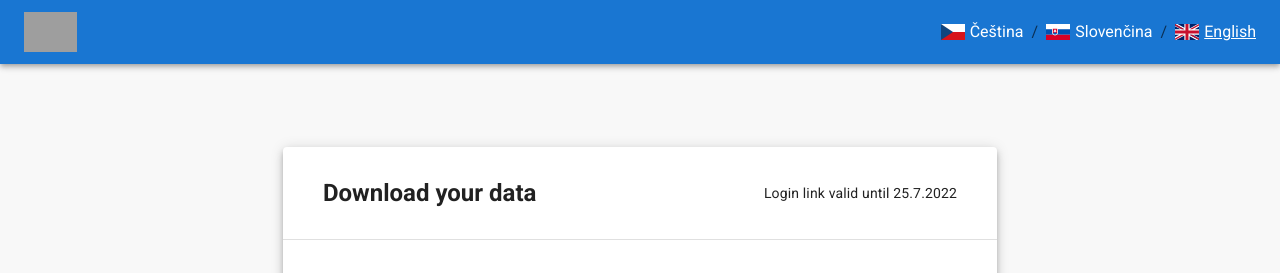
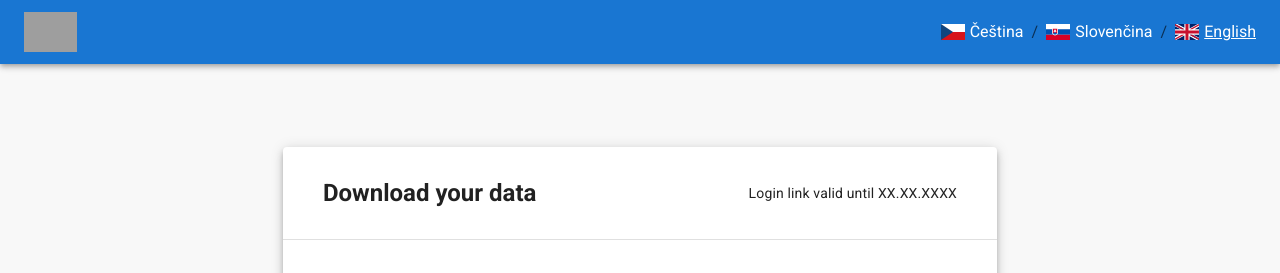
Before and after one commit to jakubvanko/mafil-volunteer-data-giver, a React (Create React App) app in the folder frontend/: page /user in a window 1280 px wide. Shown: the top 273 px of the page. Built offline with nearby package versions, Linux system fonts and the light colour scheme; grey boxes are pictures that could not be loaded.

Commit message:
fix(frontend): change default html language

```diff
--- a/frontend/public/index.html
+++ b/frontend/public/index.html
@@ -1,5 +1,5 @@
 <!DOCTYPE html>
-<html lang="en">
+<html lang="cz">
   <head>
     <meta charset="utf-8" />
     <link rel="icon" href="%PUBLIC_URL%/favicon.ico" />
--- a/frontend/src/components/UserPage/UserPage.tsx
+++ b/frontend/src/components/UserPage/UserPage.tsx
@@ -12,7 +12,7 @@ export const UserPage = () => {
         headingText={t("user.headingText")}
         secondaryHeadingElement={
           <Typography variant="body2">
-            {t("user.loginLinkAvailability")} 25.7.2022
+            {t("user.loginLinkAvailability")} XX.XX.XXXX
           </Typography>
         }
       >
```
